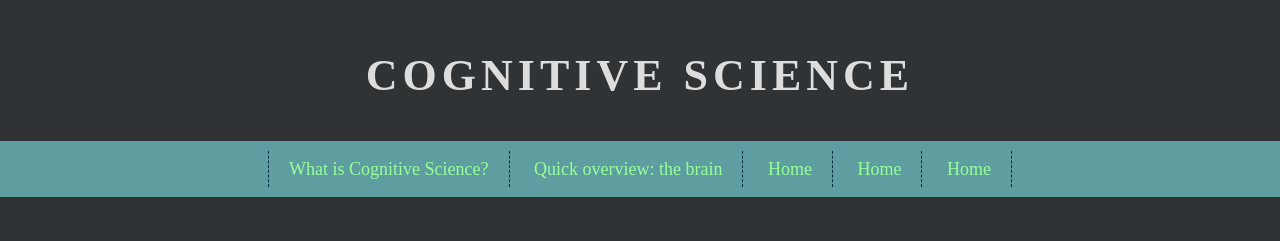
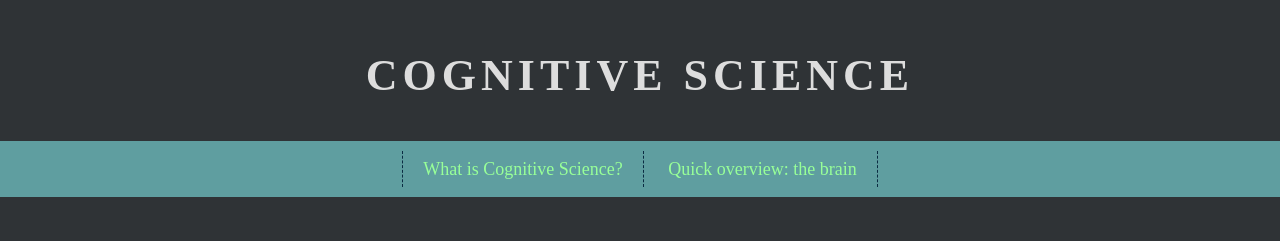
Before and after one commit to neshka/Cognitive_Science, a plain HTML site: page index.html in a window 1280 px wide. Shown: the top 241 px of the page. Drawn offline with Linux system fonts and the light colour scheme; grey boxes are pictures that could not be loaded; a web font is replaced by a local one.

Commit message:
add comment

```diff
--- a/index.html
+++ b/index.html
@@ -25,9 +25,9 @@
 			<ul class="menu">
 				<li><a href="https://plato.stanford.edu/entries/cognitive-science/">What is Cognitive Science?</a></li>
 				<li><a href="https://www.youtube.com/watch?v=SSmD5RREqiY">Quick overview: the brain</a></li>
+<!-- 				<li><a href="#">Home</a></li>
 				<li><a href="#">Home</a></li>
-				<li><a href="#">Home</a></li>
-				<li><a href="#">Home</a></li>
+				<li><a href="#">Home</a></li> -->
 			</ul>
 		</nav>
 		<main>
```
